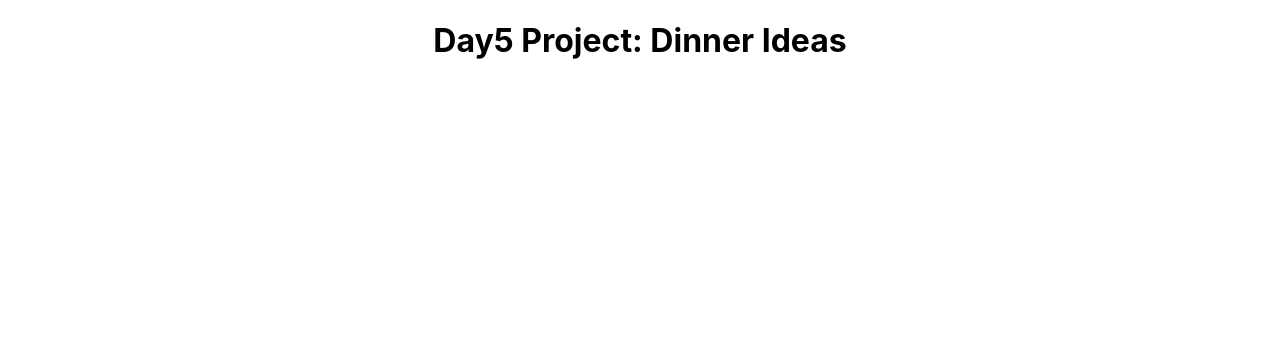
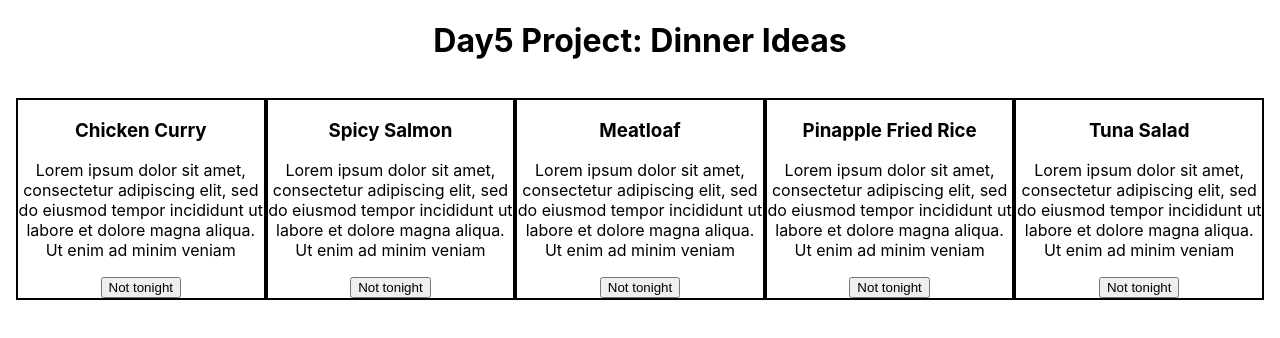
Before and after one commit to klanti117/30_days_react_challenge_day5, a React (Create React App) app: page / in a window 1280 px wide. Shown: the top 338 px of the page. Built offline with nearby package versions, Linux system fonts and the light colour scheme.

Commit message:
initial code

```diff
--- a/src/App.js
+++ b/src/App.js
@@ -1,9 +1,11 @@
 import './App.css';
+import RecipeHolder from './components/RecipeHolder/RecipeHolder';
 
 function App() {
   return (
     <div className="App">
       <h1>Day5 Project: Dinner Ideas</h1>
+      <RecipeHolder/>
     </div>
   );
 }
--- /dev/null
+++ b/src/components/RecipeCard/RecipeCard.js
@@ -0,0 +1,13 @@
+import React from 'react'
+
+const RecipeCard = ({recipe}) => {
+  return (
+    <div style={{border:'2px solid black'}}>
+        <h3>{recipe.name}</h3>
+        <p>{recipe.ingredient}</p>
+        <button>Not tonight</button>
+    </div>
+  )
+}
+
+export default RecipeCard
--- /dev/null
+++ b/src/components/RecipeHolder/RecipeHolder.js
@@ -0,0 +1,28 @@
+import React from 'react'
+import RecipeCard from '../RecipeCard/RecipeCard'
+const recipes = [
+    { name: 'Chicken Curry', ingredient: 'Lorem ipsum dolor sit amet, consectetur adipiscing elit, sed do eiusmod tempor incididunt ut labore et dolore magna aliqua. Ut enim ad minim veniam' },
+    { name: 'Spicy Salmon', ingredient: 'Lorem ipsum dolor sit amet, consectetur adipiscing elit, sed do eiusmod tempor incididunt ut labore et dolore magna aliqua. Ut enim ad minim veniam' },
+    { name: 'Meatloaf', ingredient: 'Lorem ipsum dolor sit amet, consectetur adipiscing elit, sed do eiusmod tempor incididunt ut labore et dolore magna aliqua. Ut enim ad minim veniam' },
+    { name: 'Pinapple Fried Rice', ingredient: 'Lorem ipsum dolor sit amet, consectetur adipiscing elit, sed do eiusmod tempor incididunt ut labore et dolore magna aliqua. Ut enim ad minim veniam' },
+    { name: 'Tuna Salad', ingredient: 'Lorem ipsum dolor sit amet, consectetur adipiscing elit, sed do eiusmod tempor incididunt ut labore et dolore magna aliqua. Ut enim ad minim veniam' },
+]
+
+const containerStyles = {
+    padding: '1rem',
+    display:'grid',
+    gridTemplateColumns: 'repeat(auto-fit, minmax(200px, 1fr))',
+}
+
+const RecipeHolder = () => {
+  const recipeList = recipes.map((recipe)=>(
+    <RecipeCard key={recipe.name} recipe={recipe}/>
+  ))
+  return (
+    <div style={containerStyles}>
+        {recipeList}
+    </div>
+  )
+}
+
+export default RecipeHolder
```
